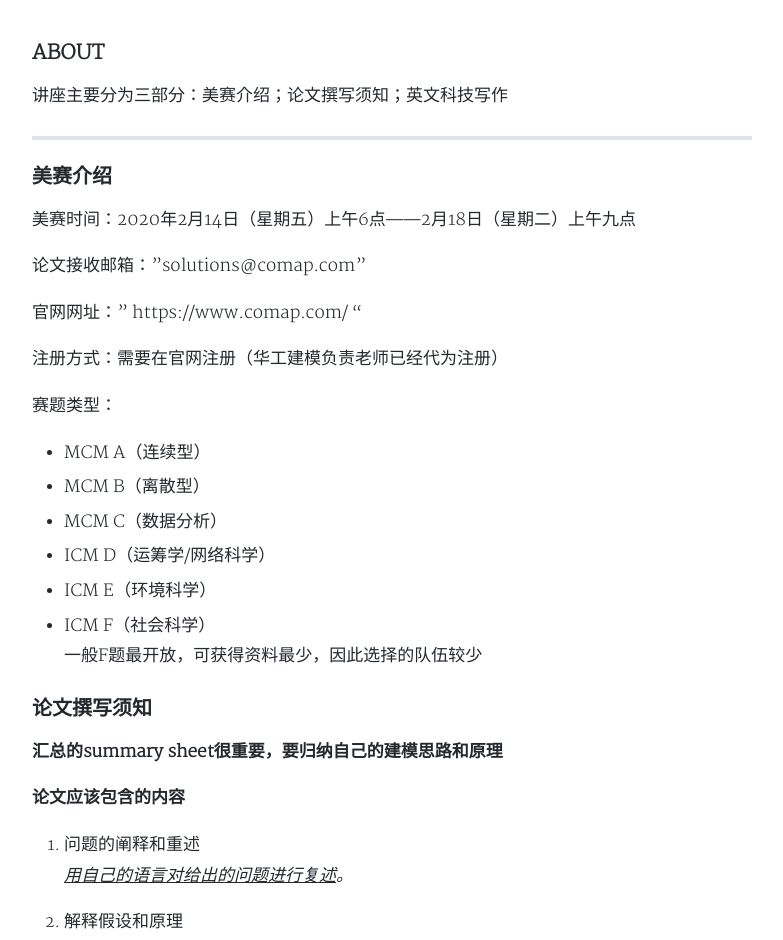
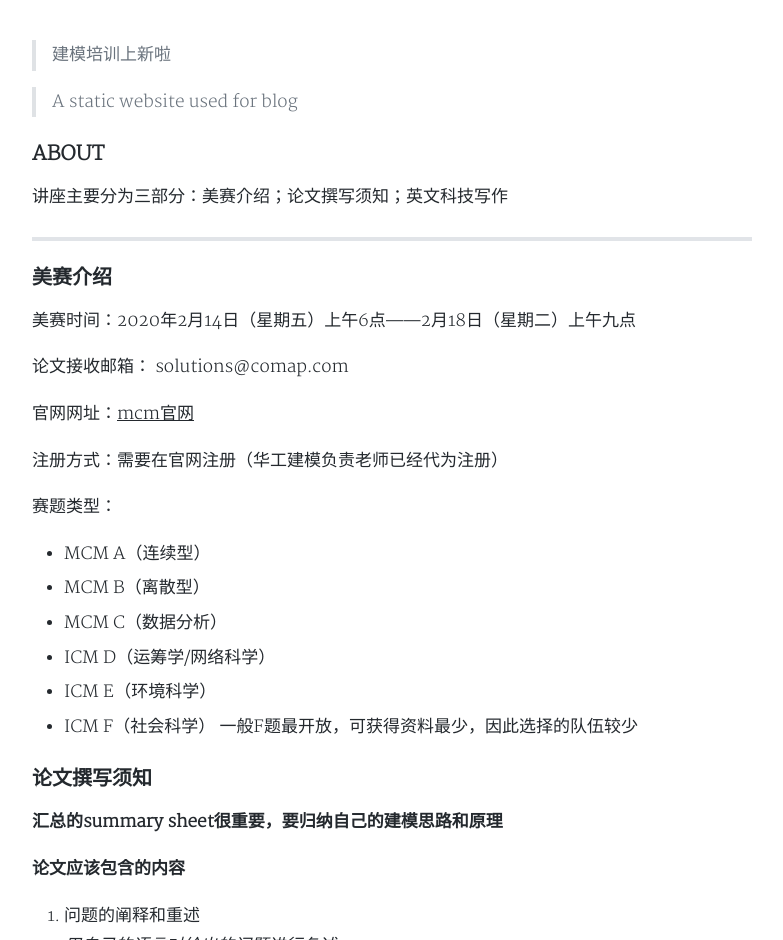
Before and after one commit to geekgitcode/geekgitcode.github.io, a Jekyll site: the page built from _posts/2020-01-10-建模讲座.md, in a window 1280 px wide and 1400 px high. Shown: the part 460-1400 px from the top of the window, without its empty margins (248-1031 px from the left). Built offline with Jekyll 4.4.1, drawn with Linux system fonts in a browser that asks for light colours; nearby versions of some CDN libraries; a style sheet for code colours, icons or effects is not loaded.

Commit message:
Update 2020-01-10-建模讲座.md

```diff
--- a/_posts/2020-01-10-建模讲座.md
+++ b/_posts/2020-01-10-建模讲座.md
@@ -3,9 +3,14 @@
 title: "第一次建模讲座培训"
 date: 2020-01-10
 author: downeyking
-cover: 'https://i.loli.net/2020/01/10/igT9RvE1fMBt6VP.png'
+cover: 'https://i.loli.net/2020/01/10/oWigTw6IzbGr9cf.png'
 tags: 数学建模
 ---
+
+> 建模培训上新啦
+>
+
+> A static website used for blog
 
 ### ABOUT
 
@@ -19,9 +24,9 @@
 
 美赛时间：2020年2月14日（星期五）上午6点——2月18日（星期二）上午九点
 
-论文接收邮箱："solutions@comap.com"
+论文接收邮箱： solutions@comap.com
 
-官网网址：" https://www.comap.com/ "
+官网网址：<a href="https://www.comap.com/undergraduate/contests/mcm/">mcm官网</a>
 
 注册方式：需要在官网注册（华工建模负责老师已经代为注册）
 
@@ -37,9 +42,7 @@
 
 - ICM E（环境科学）
 
-- ICM F（社会科学）
-
-  一般F题最开放，可获得资料最少，因此选择的队伍较少
+- ICM F（社会科学）       一般F题最开放，可获得资料最少，因此选择的队伍较少
 
 
 
@@ -102,7 +105,7 @@
 
 
 
-> ##### 以下是关教授的讲演介绍的数学建模典型赛题类型和求解方法
+> #### 以下是关教授的讲演介绍的数学建模典型赛题类型和求解方法
 
 | 类型            | 常用建模方法                                                 |
 | :-------------- | ------------------------------------------------------------ |
```
